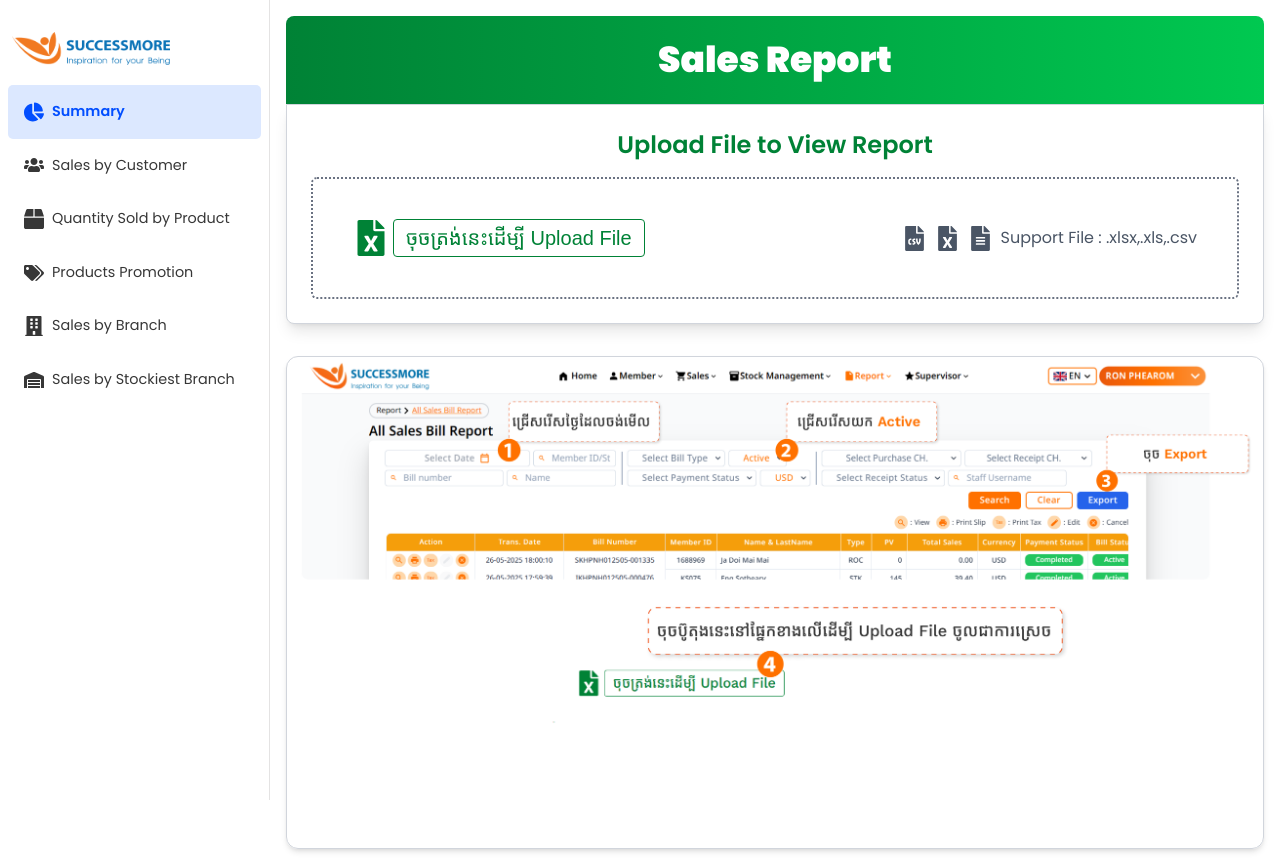
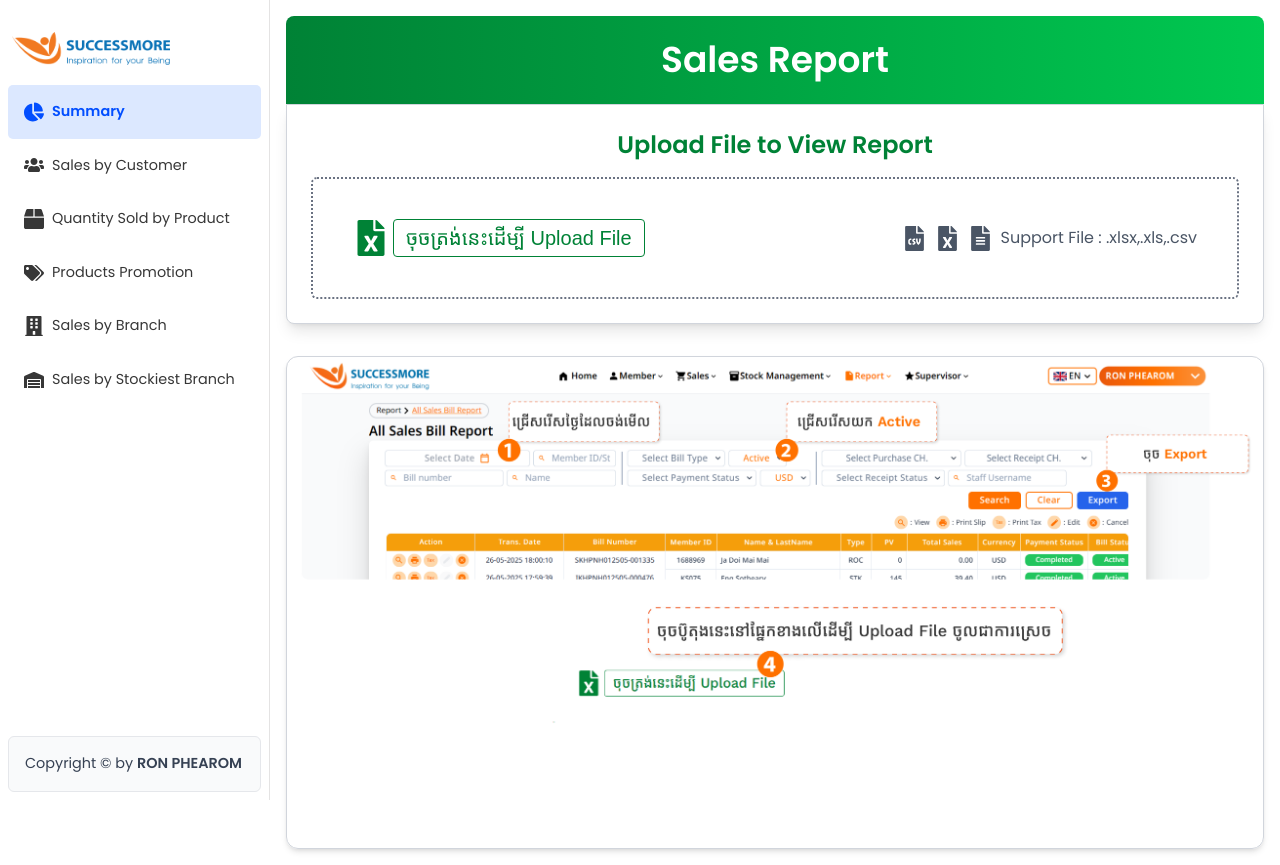
Before and after one commit to phearom922/scm-report, a React (Vite) app: page / in a window 1280 px wide. Built offline with nearby package versions, Linux system fonts and the light colour scheme; a web font is replaced by a local one.

Commit message:
fix google font and add copyright

```diff
--- a/src/App.jsx
+++ b/src/App.jsx
@@ -372,7 +372,7 @@
   if (!data) {
     return (
       <div className="flex">
-        <div className="sidebar">
+        <div className="sidebar relative">
           <img src={scm_log} width={170} alt="logo" className="mb-5 pl-3" />
           <ul>
             {menuItems.map((menu) => (
@@ -391,10 +391,13 @@
               </li>
             ))}
           </ul>
+          <div className=" absolute px-2 bottom-2 w-full">
+            <p className="w-full py-4 px-4 border rounded-md  text-gray-700 bg-gray-50 border-gray-200 font-light">Copyright © by <span className="font-semibold">RON PHEAROM</span></p>
+          </div>
         </div>
         <div className="content flex-1">
           <div className="header bg-gradient-to-r from-green-700 to-green-500 text-white p-6 rounded-t-lg text-center">
-            <h1 className="text-4xl font-bold">Sales Report</h1>
+            <h1 className="text-4xl font-semibold">Sales Report</h1>
           </div>
           <div className="upload-section bg-white p-6 rounded-b-lg shadow-lg mb-8 text-center border border-gray-300">
             <h2 className="text-2xl font-semibold text-green-700 mb-4">
@@ -812,7 +815,7 @@
           <div className="section bg-white p-6 rounded-lg shadow-lg mb-8 border border-gray-300">
             <div className="flex justify-between mb-4">
               <h2 className="text-2xl font-semibold text-gray-700">
-                Quantity of Products Promotion Top 5
+                Quantity of Products Promotion Top 10
               </h2>
               <div>
                 <input
@@ -1039,7 +1042,7 @@
 
   return (
     <div className="flex">
-      <div className="sidebar">
+      <div className="sidebar relative">
         <img src={scm_log} width={170} alt="logo" className="mb-5 pl-3" />
         <ul>
           {menuItems.map((menu) => (
@@ -1058,6 +1061,9 @@
             </li>
           ))}
         </ul>
+        <div className=" absolute px-2 bottom-2 w-full">
+          <p className="w-full py-4 px-4 border rounded-md  text-gray-700 bg-gray-50 border-gray-200 font-light">Copyright © by <span className="font-semibold">RON PHEAROM</span></p>
+        </div>
       </div>
       <div className="content flex-1">
         <div className="upload-section bg-white p-6 rounded-lg shadow-lg mb-8 text-center justify-between flex gap-4 border border-gray-300">
@@ -1081,13 +1087,11 @@
               Clear Data
             </button>
           </div>
-          <div className="header bg-gradient-to-r from-green-700 to-green-500 text-[14px] py-2 px-4 text-white rounded flex items-center justify-center ">
-            <div className="flex gap-2">
-              <div>
-                <strong>File Name :</strong> {fileName || "N/A"} |{" "}
-              </div>
-              <div>
-                <strong>Date Range:</strong> {formatDateRange(dateRange)}
+          <div className="header bg-gradient-to-r from-green-700 to-green-500 py-2 px-4 text-white rounded flex items-center justify-center ">
+            <div>
+              <div className="flex gap-2">
+                <p>File Name : <span className="font-semibold">{fileName || "N/A"} |{" "}</span> </p>
+                <p>Date Range: <span className="font-semibold">{formatDateRange(dateRange)}</span> </p>
               </div>
             </div>
           </div>
```
